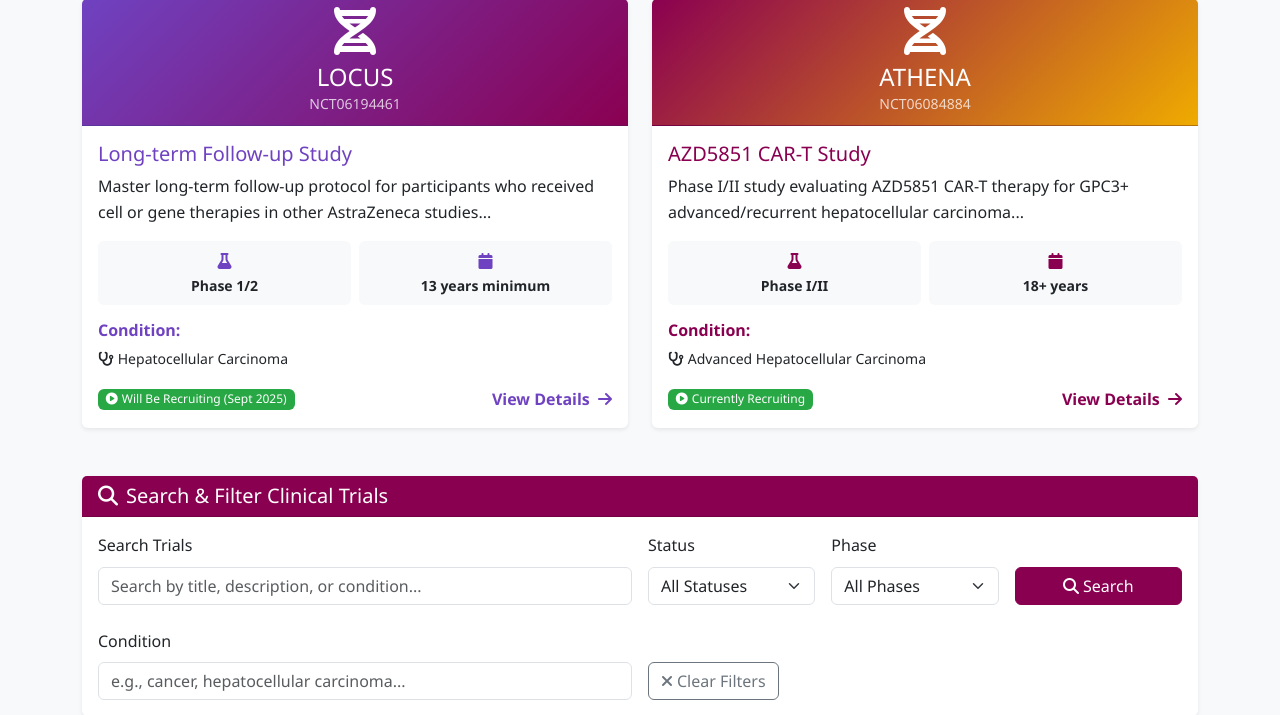
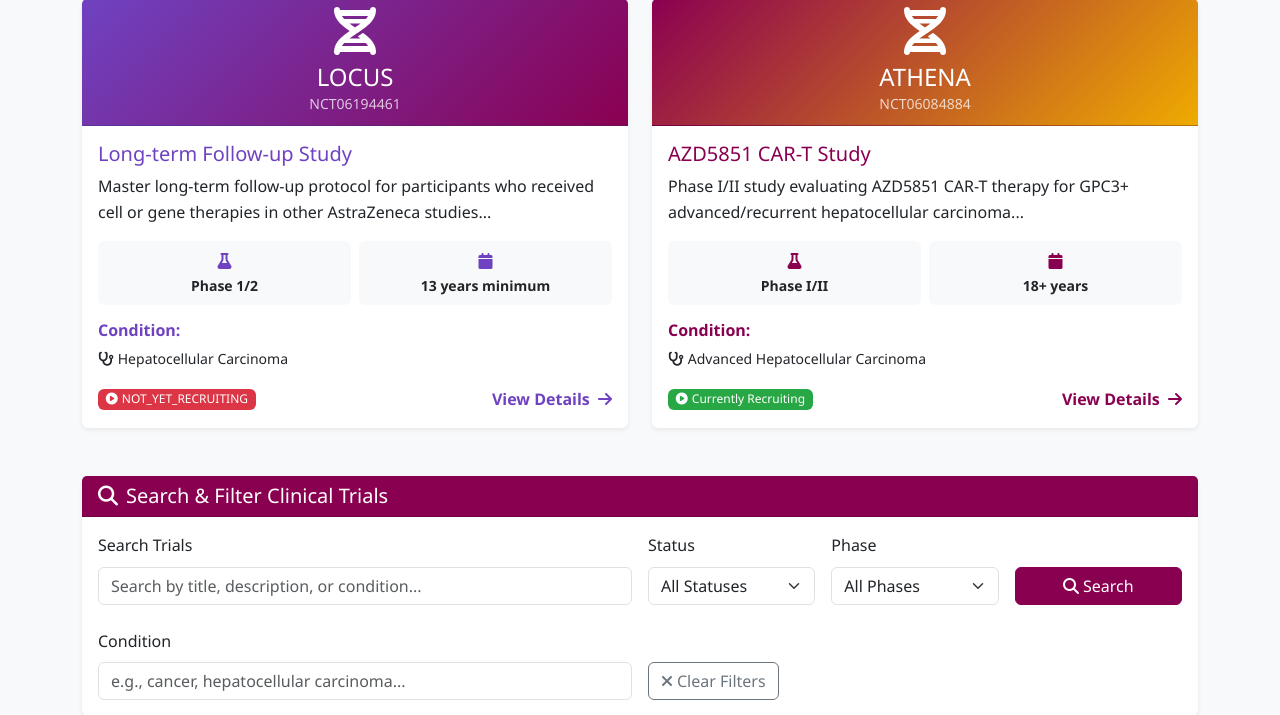
Before and after one commit to SujayAnishetti/ClinicalTrials, a Flask app: page /celltherapy in a window 1280 px wide. Shown: the part 1361-2076 px from the top of the page. Run offline with Flask 3, Linux system fonts and the light colour scheme; data that the repository does not hold is empty; some libraries are stand-ins or nearby versions.

Commit message:
Update trial status to 'NOT_YET_RECRUITING' with red background
Modify the trial status in routes.py to 'NOT_YET_RECRUITING' and update the conditional logic in templates/celltherapy.html to correctly display a red background for this status.

Replit-Commit-Author: Agent
Replit-Commit-Session-Id: 47df4ab5-2ff4-4d5b-a2db-74bc2b6008c9
Replit-Commit-Checkpoint-Type: full_checkpoint
Replit-Commit-Screenshot-Url: https://storage.googleapis.com/screenshot-production-us-central1/ff510646-40ec-4fdc-8068-5930fcf69625/47df4ab5-2ff4-4d5b-a2db-74bc2b6008c9/agVDWMs

```diff
--- a/routes.py
+++ b/routes.py
@@ -77,7 +77,7 @@ def celltherapy():
             'phase': 'Phase 1/2',
             'condition': 'Hepatocellular Carcinoma',
             'age_range': '13 years minimum',
-            'status': 'Will Be Recruiting (Sept 2025)',
+            'status': 'NOT_YET_RECRUITING',
             'duration': 'Up to 15 years post-treatment monitoring',
             'is_featured': True,
             'source': 'static'
--- a/templates/celltherapy.html
+++ b/templates/celltherapy.html
@@ -260,7 +260,7 @@
                             </div>
 
                             <div class="d-flex justify-content-between align-items-center">
-                                <span class="badge text-white" style="background-color: {% if 'recruiting' in trial.status.lower() and 'not' not in trial.status.lower() %}#28a745{% elif 'not' in trial.status.lower() and 'recruiting' in trial.status.lower() %}#fd7e14{% elif 'active' in trial.status.lower() %}#28a745{% elif 'completed' in trial.status.lower() %}#6c757d{% elif 'terminated' in trial.status.lower() or 'suspended' in trial.status.lower() or 'withdrawn' in trial.status.lower() %}#dc3545{% else %}#495057{% endif %};">
+                                <span class="badge text-white" style="background-color: {% if 'not_yet_recruiting' in trial.status.lower().replace(' ', '_') or 'not yet recruiting' in trial.status.lower() %}#dc3545{% elif 'recruiting' in trial.status.lower() and 'not' not in trial.status.lower() %}#28a745{% elif 'active' in trial.status.lower() %}#28a745{% elif 'completed' in trial.status.lower() %}#6c757d{% elif 'terminated' in trial.status.lower() or 'suspended' in trial.status.lower() or 'withdrawn' in trial.status.lower() %}#dc3545{% else %}#495057{% endif %};">
                                     <i class="fas fa-{% if 'recruiting' in trial.status.lower() %}play-circle{% else %}clock{% endif %} me-1"></i>{{ trial.status }}
                                 </span>
                                 <span class="fw-bold" style="color: {% if trial_key == 'locus' %}#6f42c1{% else %}#8A0051{% endif %};">
```
Also changed, not shown: attached_assets/targeted_element_1759769444110.png (added), 1 other file.
